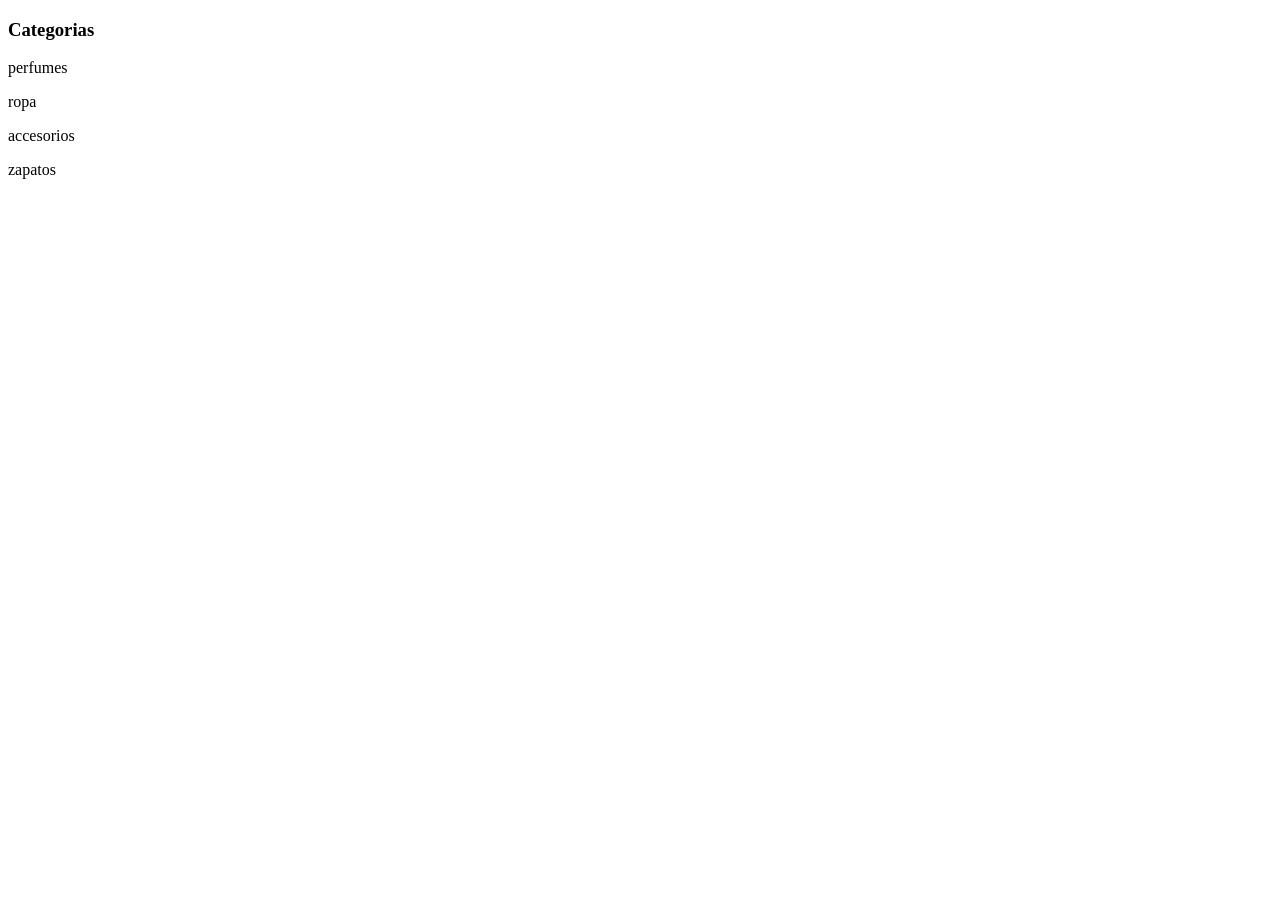
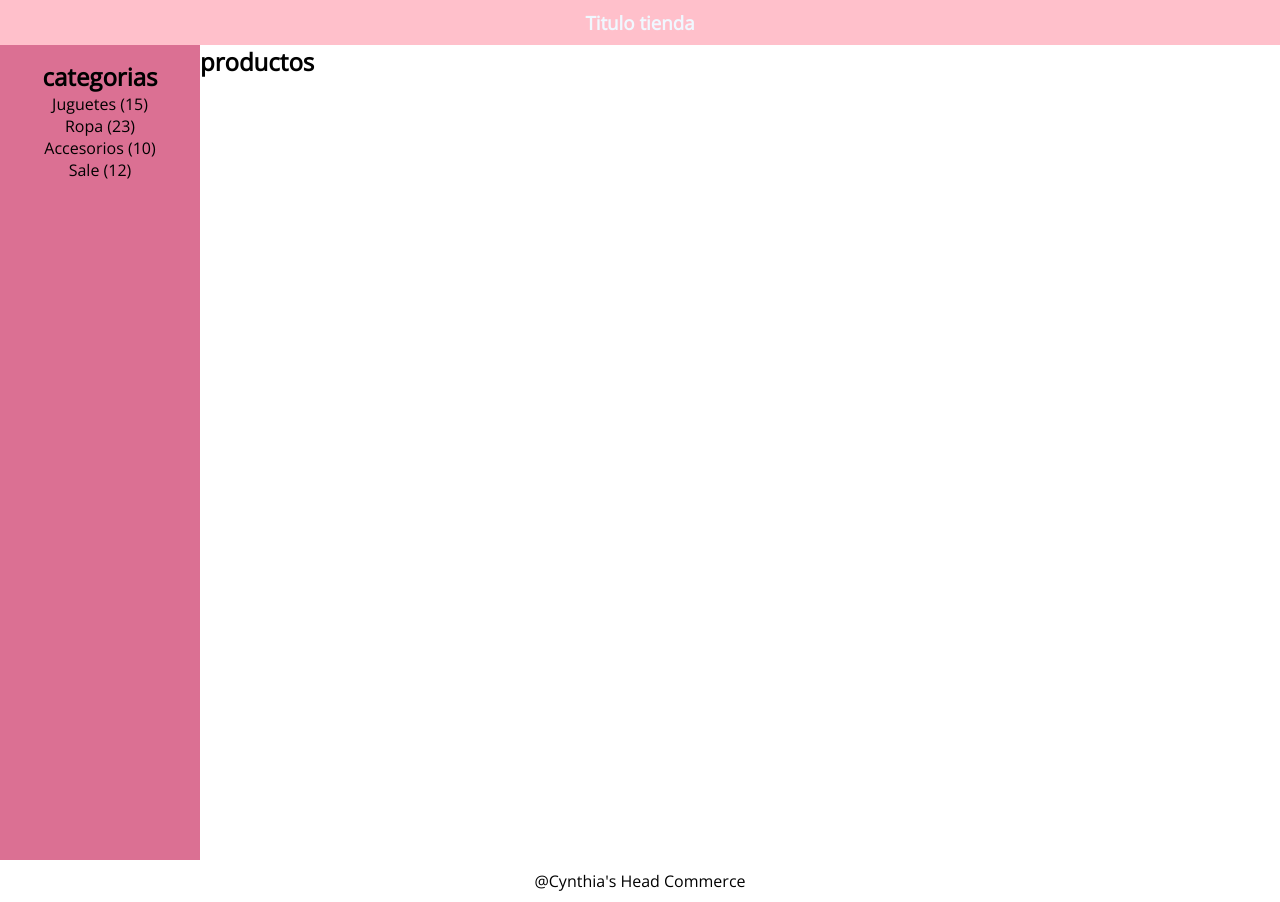
Before and after one commit to CynthiaZuniga/E-commerce, a plain HTML site: page index.html in a window 1280 px wide. Before the commit the page ends 800 px from the top, so only its background shows below. Drawn offline with nearby package versions, Linux system fonts and the light colour scheme.

Commit message:
primer esquema general

```diff
--- a/assets/css/style.css
+++ b/assets/css/style.css
@@ -0,0 +1,32 @@
+* {
+    margin: 0;
+    padding: 0;
+    font-family: 'Open Sans', sans-serif;
+
+}
+
+header {
+    background-color: pink;
+    color: aliceblue;
+    text-align: center;
+    padding: 10px;
+}
+
+main {
+    display: flex;
+}
+
+main .aside-bar {
+    width: 200px;
+    text-align: center;
+    padding-top: 15px;
+    background-color: palevioletred;
+    min-height: 100vh;
+    flex-direction: column;
+    align-items: center;
+}
+
+footer {
+    text-align: center;
+    padding: 10px;
+}
--- a/index.html
+++ b/index.html
@@ -1,44 +1,48 @@
 <!DOCTYPE html>
 <html lang="en">
-<head>
-    <meta charset="UTF-8">
-    <meta name="viewport" content="width=device-width, initial-scale=1.0">
+  <head>
+    <meta charset="UTF-8" />
+    <meta name="viewport" content="width=device-width, initial-scale=1.0" />
     <title>E-Commerce</title>
 
     <!--css-->
     <link rel="stylesheet" href="./assets/css/style.css" />
 
     <!--googlefonts-->
-    <link href="https://fonts.googleapis.com/css2?family=Montserrat:wght@300&family=Open+Sans:wght@300&family=Roboto:wght@300&display=swap" rel="stylesheet">
+    <link
+      href="https://fonts.googleapis.com/css2?family=Montserrat:wght@300&family=Open+Sans:wght@300&family=Roboto:wght@300&display=swap"
+      rel="stylesheet"
+    />
 
     <!--fontaswesome-->
     <script
       src="https://kit.fontawesome.com/40635ac004.js"
-      crossorigin="anonymous"></script>
+      crossorigin="anonymous"
+    ></script>
+  </head>
 
-</head>
-<body>
+  <body>
+    <header>
+      <h3>Titulo tienda</h3>
+    </header>
+
     <main>
-        <section class="Categorias">
-           <nav>
-            <div>
-                <h3>Categorias</h3>
-                <p>perfumes</p>
-                <p>ropa</p>
-                <p>accesorios</p>
-                <p>zapatos</p>
+      <section class="aside-bar">
+        <h1>categorias</h1>
+        <ul>
+            <li>Juguetes (15)</li>
+            <li>Ropa (23)</li>
+            <li>Accesorios (10)</li>
+            <li>Sale (12)</li>
+        </ul>
 
-            </div>
-        <section class="productos">
-            <div>
+      </section>
 
-            </div>
+      <section class="grilla">
+        <h1>productos</h1>
+      </section>
+    </main>
 
-
-        </section>
-
-           </nav>
-        </section>
-    </main>
-</body>
+    <footer>@Cynthia's Head Commerce</footer>
+  </body>
 </html>
```
